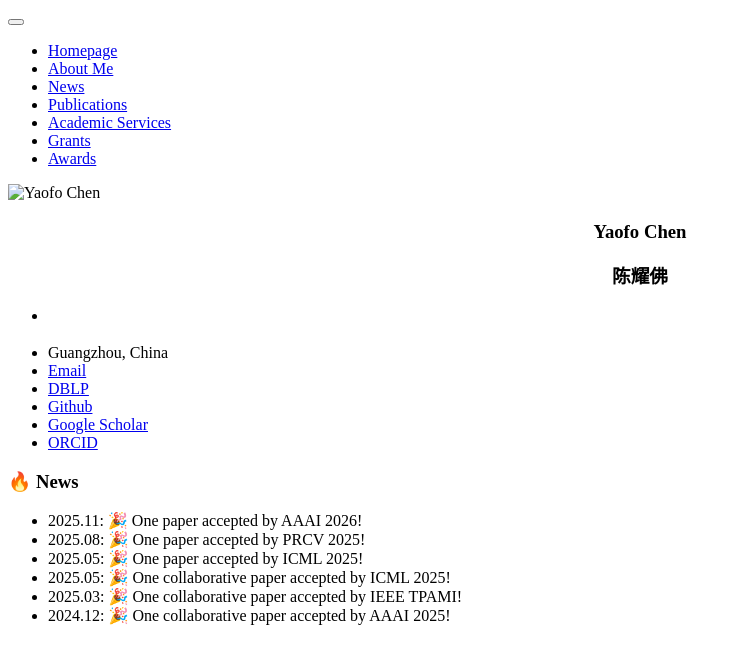
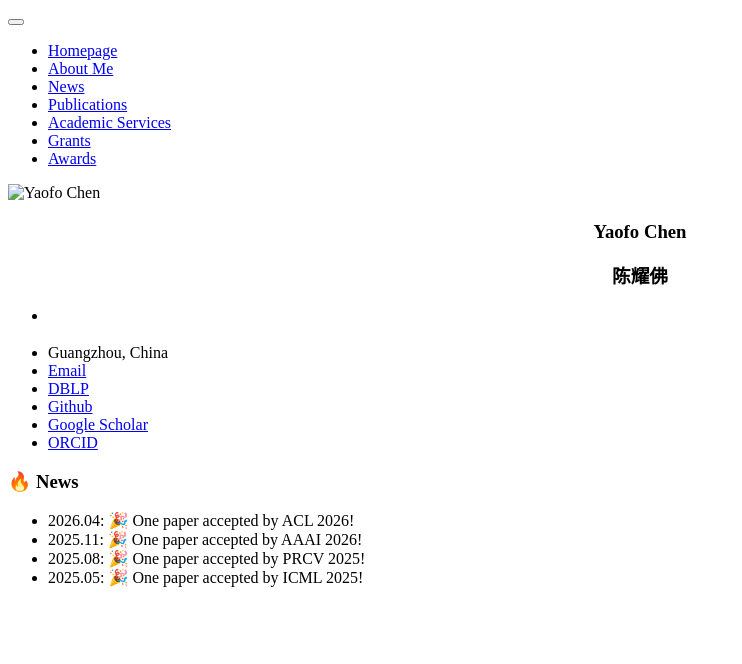
Before and after one commit to chenyaofo/homepagev2, a Jekyll site: the page built from _pages/includes/news.md, in a window 1280 px wide. Shown: the top 664 px of the page, without its empty margins (0-742 px from the left). Built offline with Jekyll 4.4.1, drawn with Linux system fonts in a browser that asks for light colours; our own code applies the rules of GitHub Pages for plain Markdown files.

Commit message:
add acl 2026

```diff
--- a/_pages/includes/news.md
+++ b/_pages/includes/news.md
@@ -1,7 +1,5 @@
 # 🔥 News
+- 2026.04: 🎉 One paper accepted by ACL 2026!
 - 2025.11: 🎉 One paper accepted by AAAI 2026!
 - 2025.08: 🎉 One paper accepted by PRCV 2025!
 - 2025.05: 🎉 One paper accepted by ICML 2025!
-- 2025.05: 🎉 One collaborative paper accepted by ICML 2025!
-- 2025.03: 🎉 One collaborative paper accepted by IEEE TPAMI!
-- 2024.12: 🎉 One collaborative paper accepted by AAAI 2025!
```
Also changed, not shown: _pages/includes/pub.md (+1 -0 lines), _pages/publications.md (+2 -2 lines).
